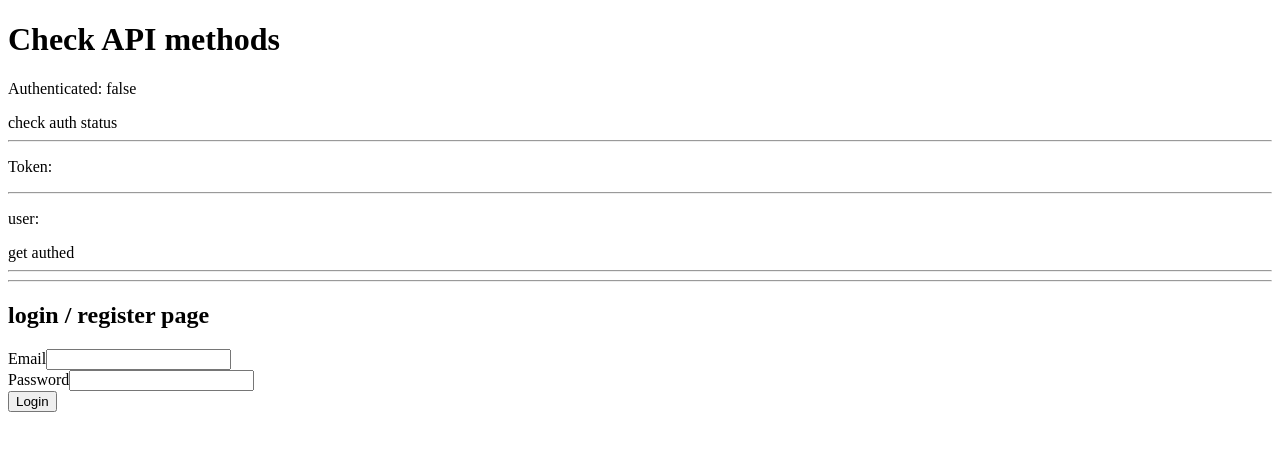
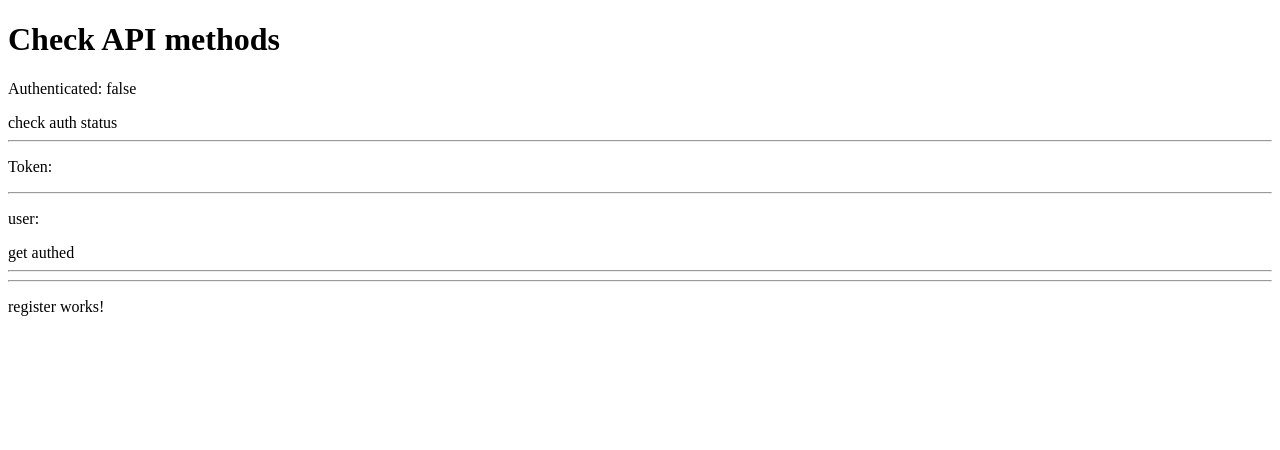
Before and after one commit to samthomson/rssme-client, an Angular app: page /register in a window 1280 px wide. Before the commit this address led to /login. Shown: the top 450 px of the page. Built offline with nearby package versions, Linux system fonts and the light colour scheme.

Commit message:
handle login fail, register component skeleton

```diff
--- a/package.json
+++ b/package.json
@@ -27,7 +27,7 @@
   },
   "devDependencies": {
     "@angular/compiler-cli": "^2.1.0",
-    "@types/jasmine": "^2.2.30",
+    "@types/jasmine": "2.5.41",
     "@types/node": "^6.0.42",
     "angular-cli": "1.0.0-beta.20-4",
     "codelyzer": "~1.0.0-beta.3",
--- a/src/app/app.module.ts
+++ b/src/app/app.module.ts
@@ -10,13 +10,16 @@
 import { routing } from './app.routing';
 import { AuthGuard } from './guards/auth.guard';
 import { AuthService, HttpService } from './services/index';
+import { RegisterComponent } from './register/register.component';
 
 
 @NgModule({
     declarations: [
         AppComponent,
         LoginComponent,
-        HomeComponent
+        HomeComponent,
+        RegisterComponent,
+        RegisterComponent
     ],
     imports: [
         BrowserModule,
--- a/src/app/app.routing.ts
+++ b/src/app/app.routing.ts
@@ -1,11 +1,13 @@
 import { Routes, RouterModule } from '@angular/router';
 
 import { LoginComponent } from './login/login.component';
+import { RegisterComponent } from './register/register.component';
 import { HomeComponent } from './home/home.component';
 import { AuthGuard } from './guards/auth.guard';
 
 const appRoutes: Routes = [
     { path: 'login', component: LoginComponent },
+    { path: 'register', component: RegisterComponent },
     { path: '', component: HomeComponent, canActivate: [AuthGuard] },
 
     // otherwise redirect to home
--- a/src/app/login/login.component.html
+++ b/src/app/login/login.component.html
@@ -18,3 +18,5 @@
     </div>
     <div *ngIf="error" class="alert alert-danger">{{error}}</div>
 </form>
+<br/>
+Or <a [routerLink]="['/register']">register</a>
--- a/src/app/login/login.component.ts
+++ b/src/app/login/login.component.ts
@@ -32,16 +32,19 @@
         this.bAttemptingLogin = true;
 
         this.authService.attemptLogin(this.loginEmail, this.loginPassword)
-            .subscribe(result => {
-                this.bAttemptingLogin = false;
-                if (result === true) {
-                    // login successful
-                    this.router.navigate(['/']);
-                } else {
-                    // login failed
+            .subscribe(
+                result => {
+                    this.bAttemptingLogin = false;
+                    if (result === true) {
+                        // login successful
+                        this.router.navigate(['/']);
+                    }
+                },
+                err => {
+                    this.bAttemptingLogin = false;
                     this.error = 'Email or password is incorrect';
                 }
-            });
+            );
 
         /*
           .subscribe(
--- /dev/null
+++ b/src/app/register/register.component.html
@@ -0,0 +1,3 @@
+<p>
+  register works!
+</p>
--- /dev/null
+++ b/src/app/register/register.component.ts
@@ -0,0 +1,14 @@
+import { Component, OnInit } from '@angular/core';
+
+@Component({
+  selector: 'app-register',
+  templateUrl: './register.component.html'
+})
+export class RegisterComponent implements OnInit {
+
+  constructor() { }
+
+  ngOnInit() {
+  }
+
+}
```
